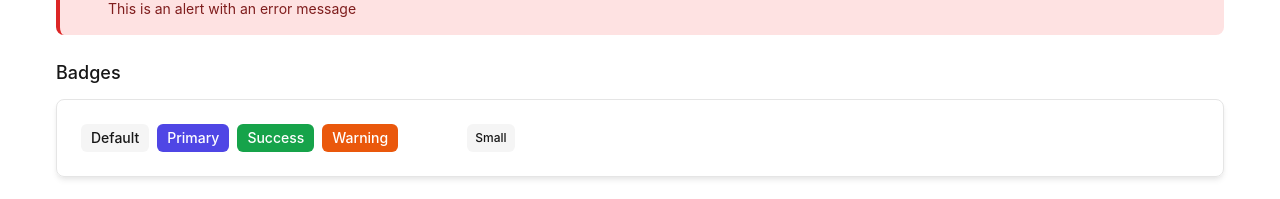
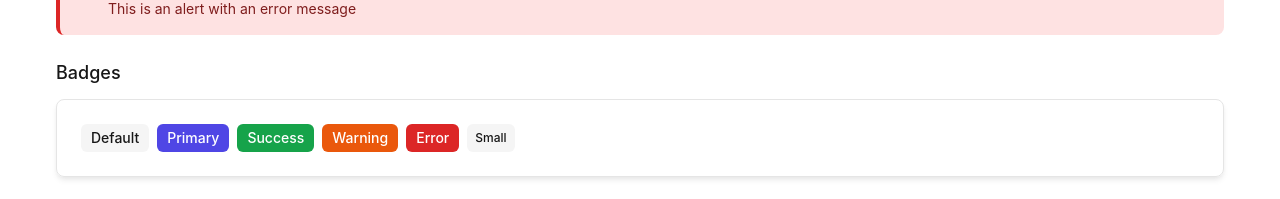
Before and after one commit to harischristodoulidis/VeltrixUI, a React (Vite) app: page / in a window 1280 px wide. Shown: the part 3440-3639 px from the top of the page. Built offline with nearby package versions, Linux system fonts and the light colour scheme.

Commit message:
Fix error badge color

```diff
--- a/src/variants/badgeVariants.ts
+++ b/src/variants/badgeVariants.ts
@@ -3,7 +3,7 @@ export const badgeVariants = {
   primary: "bg-primary text-primary-foreground",
   success: "bg-[#16a34a] text-white",
   warning: "bg-[#ea580c] text-white",
-  error: "bg-destructive text-primary-foreground",
+  error: "bg-error text-primary-foreground",
 } as const;
 
 export type BadgeVariant = keyof typeof badgeVariants;
```
